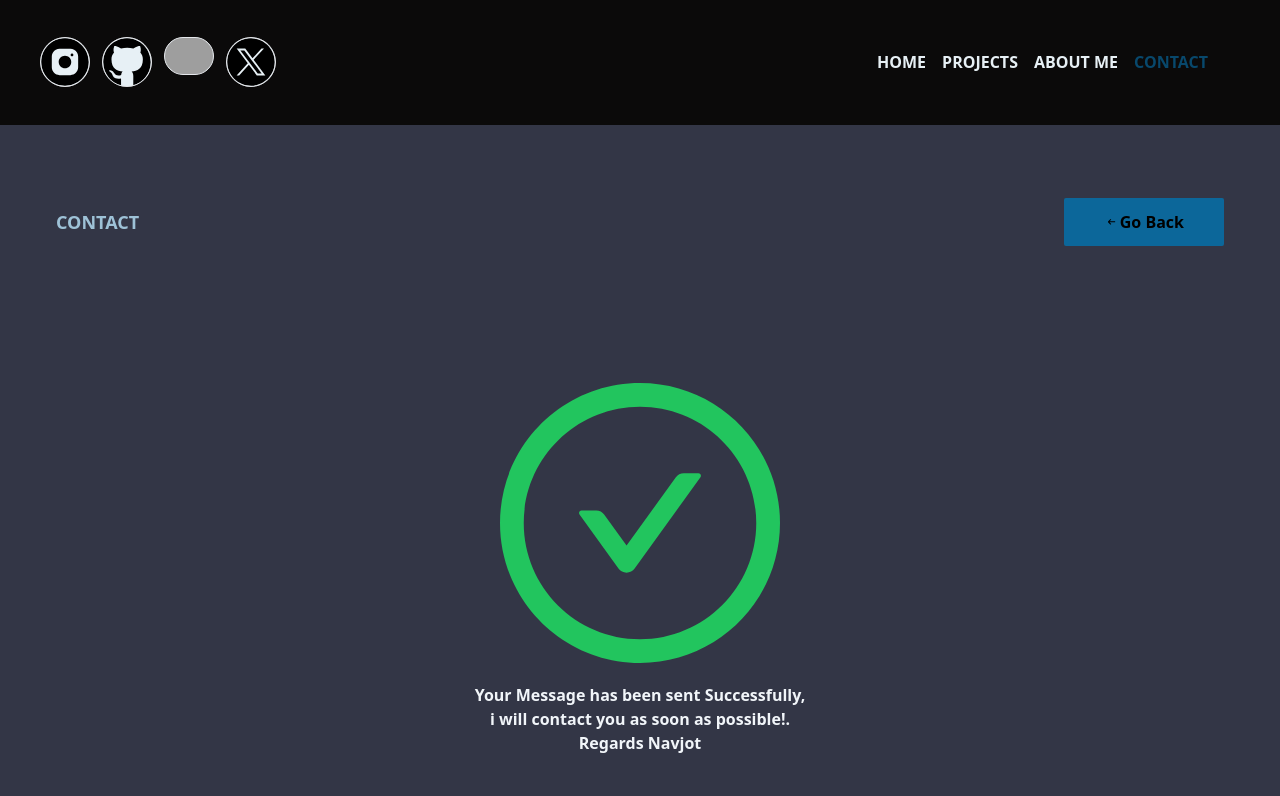
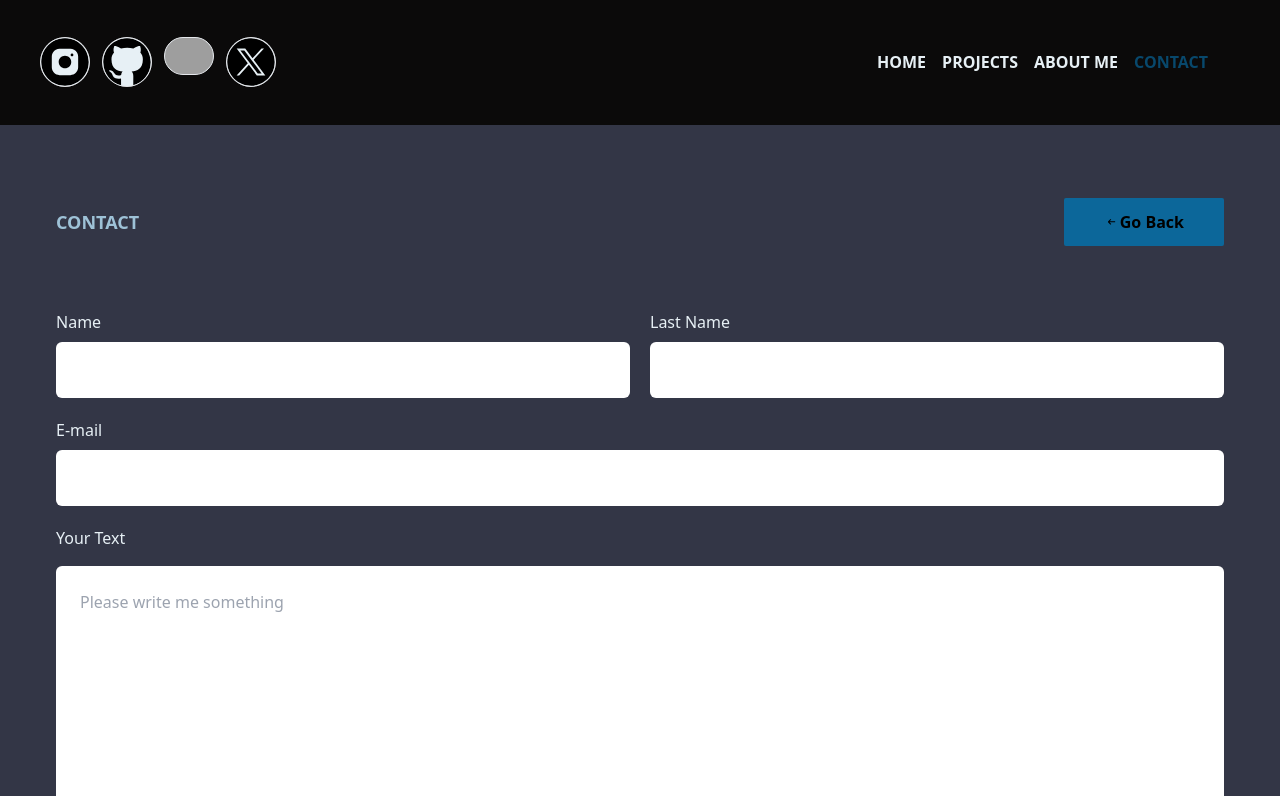
Before and after one commit to Navi003/protfolio, a Next.js app: page /contact in a window 1280 px wide. Shown: the top 796 px of the page. Built offline with nearby package versions, Linux system fonts and the light colour scheme; grey boxes are pictures that could not be loaded.

Commit message:
added Sucess component

```diff
--- a/app/contact/page.jsx
+++ b/app/contact/page.jsx
@@ -6,14 +6,13 @@ import HeadingSecondary from "../ui/HeadingSecondary";
 import Button from "../ui/Button";
 import { useState } from "react";
 
-import sendRequest from "../sendRequest";
 import axios from "axios";
-import { AiOutlineCheckCircle } from "react-icons/ai";
+import { AiOutlineCheckCircle, AiOutlineFrown } from "react-icons/ai";
 
 export default function Page() {
   const [isLaoding, setIsLoading] = useState(false);
 
-  const [status, setStatus] = useState(200);
+  const [status, setStatus] = useState(null);
 
   const [formData, setFormData] = useState({
     firstName: "",
@@ -41,14 +40,21 @@ export default function Page() {
         formData
       );
       if (response.status === 200) {
-        setStatus(response.status);
+        setStatus("success");
+      }
+      if (response.status !== 200) {
+        setStatus("fail");
+
+        throw new Error("Something went wrong");
       }
     } catch (error) {
       console.log(error);
+      setStatus("fail");
     } finally {
       setIsLoading(false);
     }
   }
+
   return (
     <PageContainer>
       <section className="mt-[4.6rem] relative">
@@ -59,12 +65,26 @@ export default function Page() {
           </Button>
         </div>
 
-        {status === 200 && (
+        {status === "success" && (
           <div className="absolute inset-0 flex flex-col items-center justify-center w-full top-10">
             <AiOutlineCheckCircle
               width={500}
               height={500}
               className="text-center w-80 h-80 fill-green-500 sucessScaleIn"
+            />
+
+            <h4 className="font-semibold text-center text-slate-100">
+              Your Message has been sent Successfully, <br></br> i will contact
+              you as soon as possible!.<br></br> Regards Navjot
+            </h4>
+          </div>
+        )}
+        {status === "fail" && (
+          <div className="absolute inset-0 flex flex-col items-center justify-center w-full top-10">
+            <AiOutlineFrown
+              width={500}
+              height={500}
+              className="text-center w-80 h-80 fill-red-400 sucessScaleIn"
             />
             <h4 className="font-semibold text-center text-slate-100">
               Your Message has been sent Successfully, <br></br> i will contact
@@ -74,9 +94,14 @@ export default function Page() {
         )}
         <form
           onSubmit={handleSubmit}
-          className={`grid w-full grid-cols-2 gap-5 mt-16 ${
-            status === 200 && "opacity-0" && "invisible"
-          }`}
+          className={`grid w-full grid-cols-2 gap-5 mt-16
+          ${
+            status === "success" || status === "fail"
+              ? "opacity-0 invisible"
+              : ""
+          }
+
+          `}
         >
           <div>
             <label className="text-secondary-20">Name</label>
--- a/app/projectdata/data.js
+++ b/app/projectdata/data.js
@@ -42,11 +42,11 @@ export const data = [
     image: "/images/project06.jpg",
   },
   {
-    projectName: "Night Drinks",
-    builtWith: "React/NodeJS",
-    githubLink: "https://github.com/Navi003/ReactCoursePorject",
-    liveSiteLink: "https://eclectic-clafoutis-d97c8e.netlify.app/",
-    image: "/images/project06.jpg",
+    projectName: "Fast Pizza",
+    builtWith: "React",
+    githubLink: "https://github.com/Navi003/fast-pizza",
+    liveSiteLink: "https://rainbow-trifle-1efc49.netlify.app/",
+    image: "/images/project07.jpg",
   },
   {
     projectName: "Night Drinks",
```
